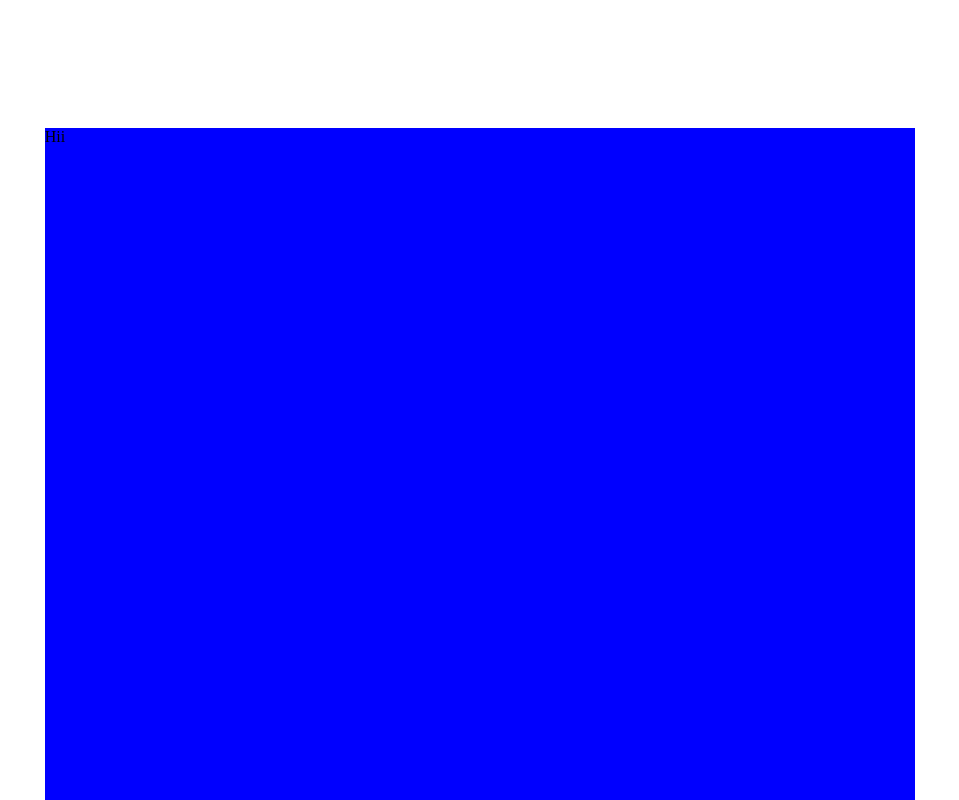
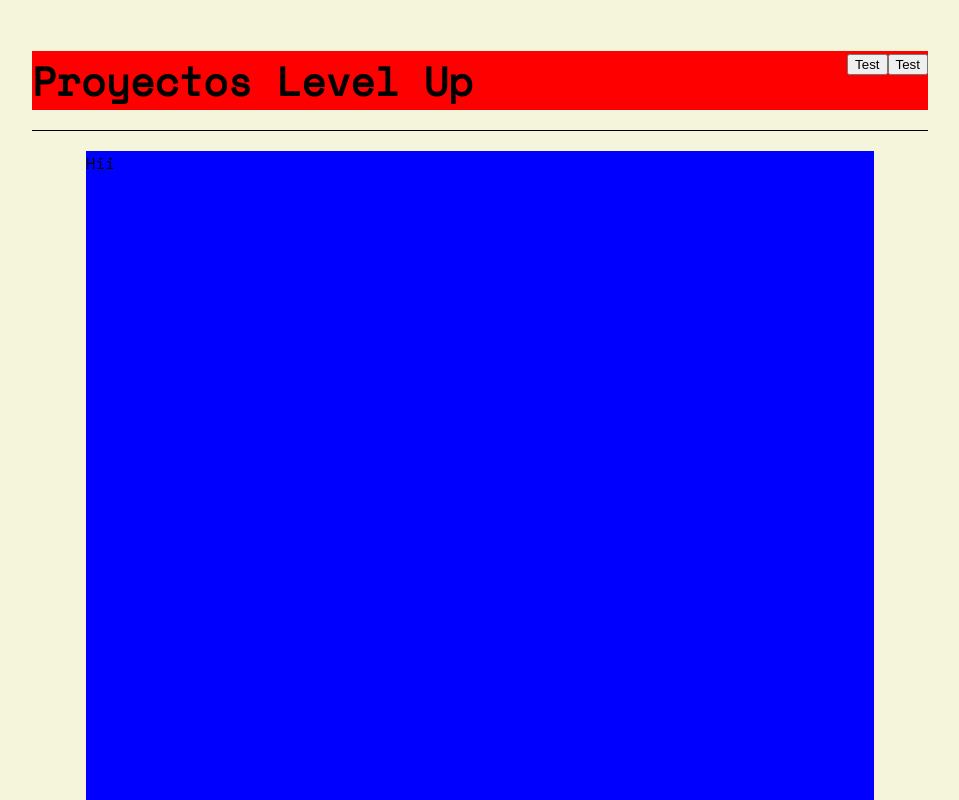
Before and after one commit to TatoBig/levelup-projects, a React (Vite) app: page / in a window 1280 px wide. Shown: the top 800 px of the page, without its empty margins (160-1119 px from the left). Built offline with nearby package versions, Linux system fonts and the light colour scheme.

Commit message:
Started initial layout, added title animations and global settings

```diff
--- /dev/null
+++ b/src/components/layout/index.tsx
@@ -0,0 +1,28 @@
+import { ReactNode } from 'react'
+import './styles.css'
+
+type LayoutProps = {
+  children: ReactNode
+}
+
+const Layout = ({ children }: LayoutProps) => {
+  return (
+    <div className="layout-container">
+      <header className="layout-header">
+        <div className="layout-header__container">
+          <div className="layout-header__animationOut" />
+          <div className="layout-header__animationIn" />
+          <h1 className="layout-header__title">Proyectos Level Up</h1>
+        </div>
+        <div className="layout-header__menu">
+          <button className="layout-header__menuItem">Test</button>
+          <button className="layout-header__menuItem">Test</button>
+        </div>
+      </header>
+      <div className="layout-divider" />
+      <main className="layout-page">{children}</main>
+    </div>
+  )
+}
+
+export default Layout
--- /dev/null
+++ b/src/components/layout/styles.css
@@ -0,0 +1,71 @@
+.layout-container {
+  padding: 4% 15% 5% 15%;
+}
+
+.layout-header {
+  background-color: red;
+  display: flex;
+  justify-content: space-between;
+}
+
+.layout-header__container {
+  width: fit-content;
+  position: relative;
+}
+
+.layout-header__animation_in {
+  width: 100%;
+  z-index: 20;
+  height: 100%;
+  position: absolute;
+  animation: animationIn 2s cubic-bezier(0.445, 0.05, 0.55, 0.95) 1s 1 normal forwards;
+}
+
+.layout-header__animation_out {
+  width: 100%;
+  z-index: 10;
+  height: 100%;
+  position: absolute;
+  background-color: beige;
+  animation: animationOut 2ms linear 2s 1 normal forwards;
+}
+
+.layout-header__title {
+  font-size: 2.5rem;
+  margin: 0;
+}
+
+.layout-divider {
+  width: 100%;
+  background-color: black;
+  height: 1px;
+  margin: 20px 0;
+}
+
+.layout-page {
+  margin: 0 6%;
+}
+
+@keyframes animationIn {
+  0% {
+    width: 0%;
+    background-color: black;
+  }
+  50% {
+    width: 100%;
+    background-color: black;
+  }
+  100% {
+    width: 0%;
+    background-color: black;
+  }
+}
+
+@keyframes animationOut {
+  0% {
+    width: 100%;
+  }
+  100% {
+    width: 0%;
+  }
+}
--- /dev/null
+++ b/src/globals.css
@@ -0,0 +1,8 @@
+@import url('https://fonts.googleapis.com/css2?family=Space+Mono&display=swap');
+
+body {
+  margin: 0;
+  padding: 0;
+  font-family: 'Space Mono', serif;
+  background-color: beige;
+}
--- a/src/index.css
+++ /dev/null
@@ -1,3 +0,0 @@
-body {
-  margin: 10% 16% 5% 16%;
-}
--- a/src/main.tsx
+++ b/src/main.tsx
@@ -1,10 +1,13 @@
 import React from 'react'
 import ReactDOM from 'react-dom/client'
 import App from '@pages/App'
-import './index.css'
+import Layout from '@components/layout'
+import './globals.css'
 
 ReactDOM.createRoot(document.getElementById('root') as HTMLElement).render(
   <React.StrictMode>
-    <App />
+    <Layout>
+      <App />
+    </Layout>
   </React.StrictMode>
 )
```
Also changed, not shown: 1 other file (tests, documents, lock files or other folders).
